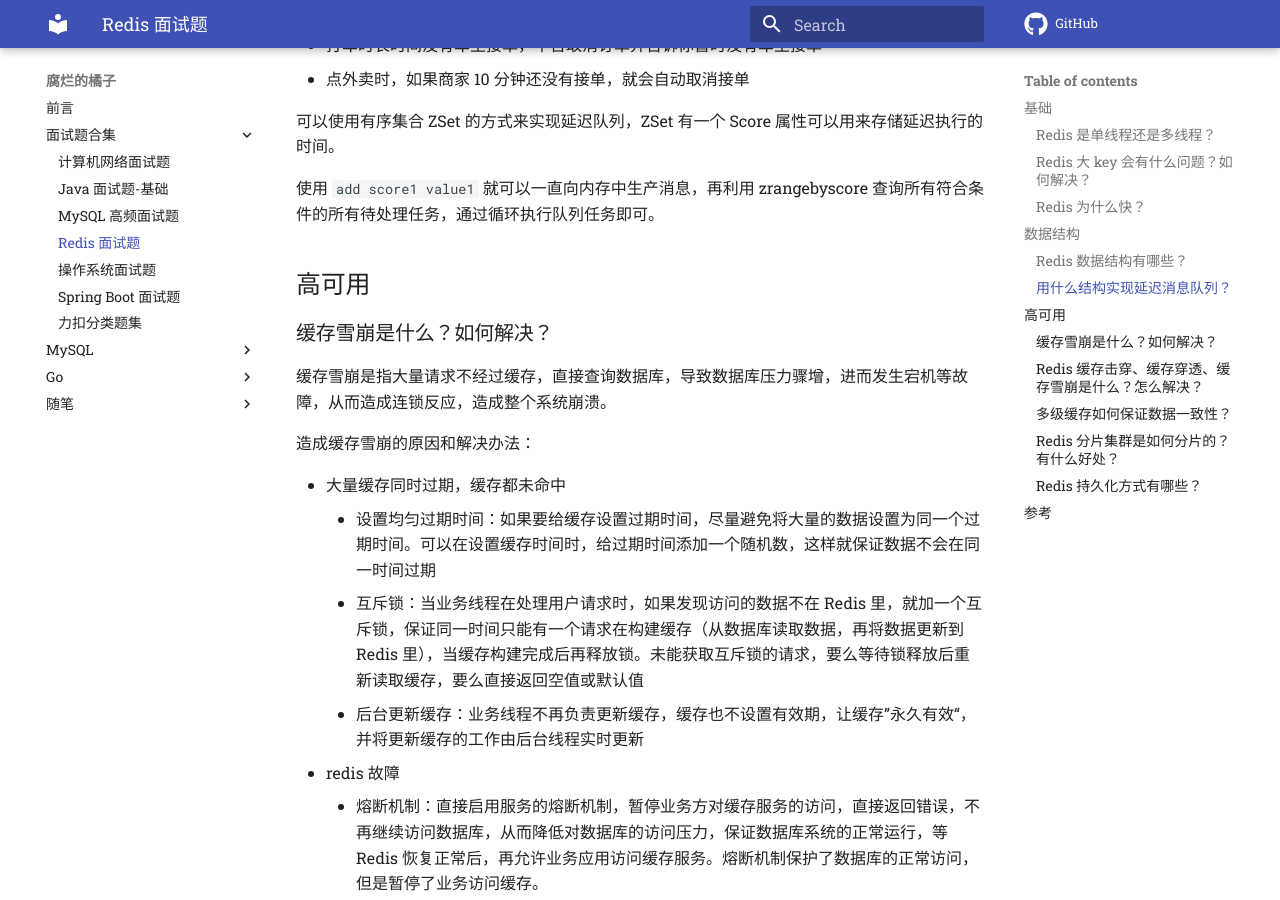
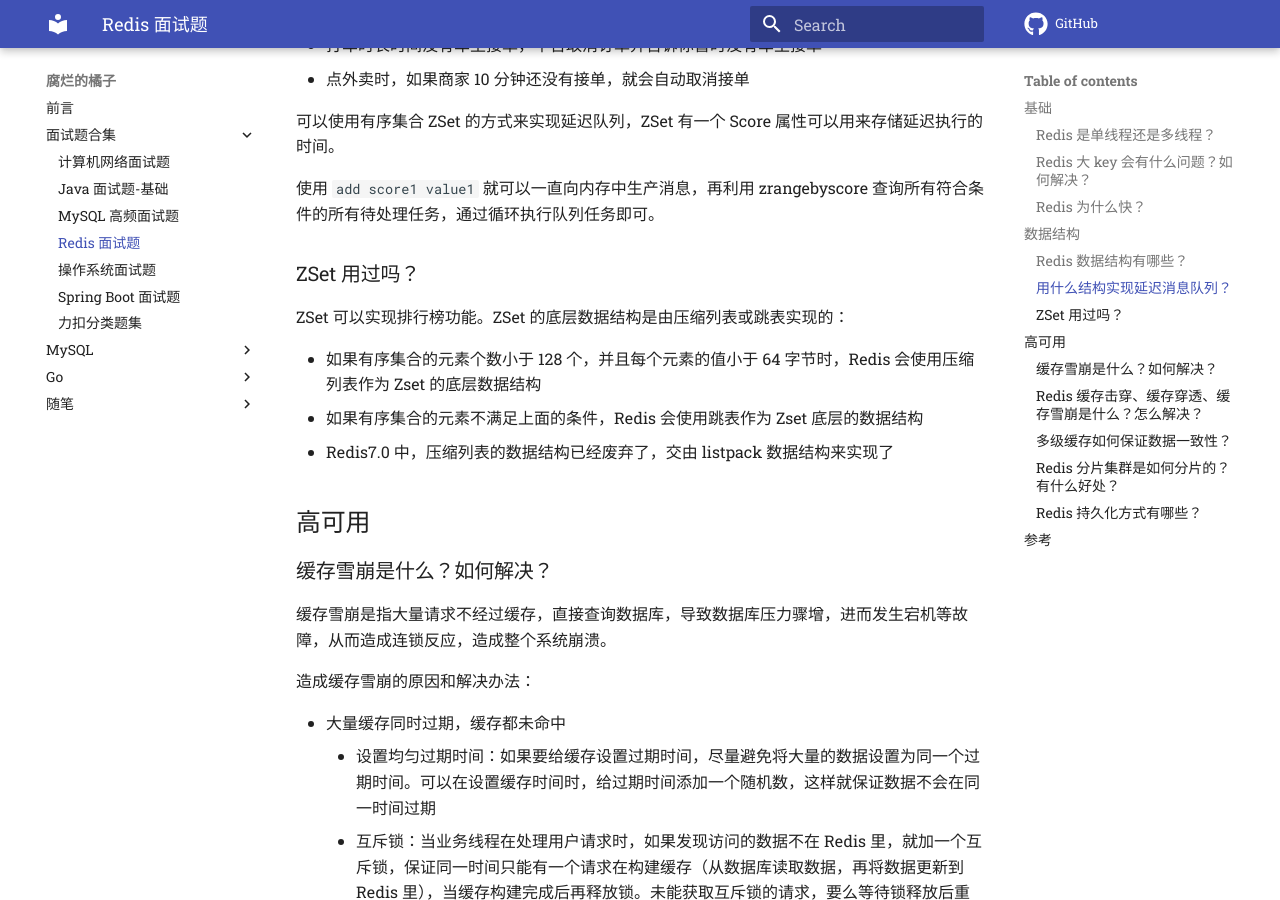
Before and after one commit to z1ming/cs-Hydra, an MkDocs documentation site: the page built from docs/文章/redis.md, in a window 1280 px wide and 900 px high, scrolled down 2100 px. Built offline with MkDocs 1.6.1 and Material for MkDocs 9.7.7, drawn with Linux system fonts in a browser that asks for light colours; comment, search, counter and statistics services are not loaded.

Commit message:
Update redis.md
Signed-off-by: Ziming Meng <zimingm94@gmail.com>

```diff
--- a/docs/文章/redis.md
+++ b/docs/文章/redis.md
@@ -60,6 +60,14 @@
 可以使用有序集合 ZSet 的方式来实现延迟队列，ZSet 有一个 Score 属性可以用来存储延迟执行的时间。
 
 使用 `add score1 value1` 就可以一直向内存中生产消息，再利用 zrangebyscore 查询所有符合条件的所有待处理任务，通过循环执行队列任务即可。
+
+### ZSet 用过吗？
+
+ZSet 可以实现排行榜功能。ZSet 的底层数据结构是由压缩列表或跳表实现的：
+
+- 如果有序集合的元素个数小于 128 个，并且每个元素的值小于 64 字节时，Redis 会使用压缩列表作为 Zset 的底层数据结构
+- 如果有序集合的元素不满足上面的条件，Redis 会使用跳表作为 Zset 底层的数据结构
+- Redis7.0 中，压缩列表的数据结构已经废弃了，交由 listpack 数据结构来实现了
 
 ## 高可用
 
```
